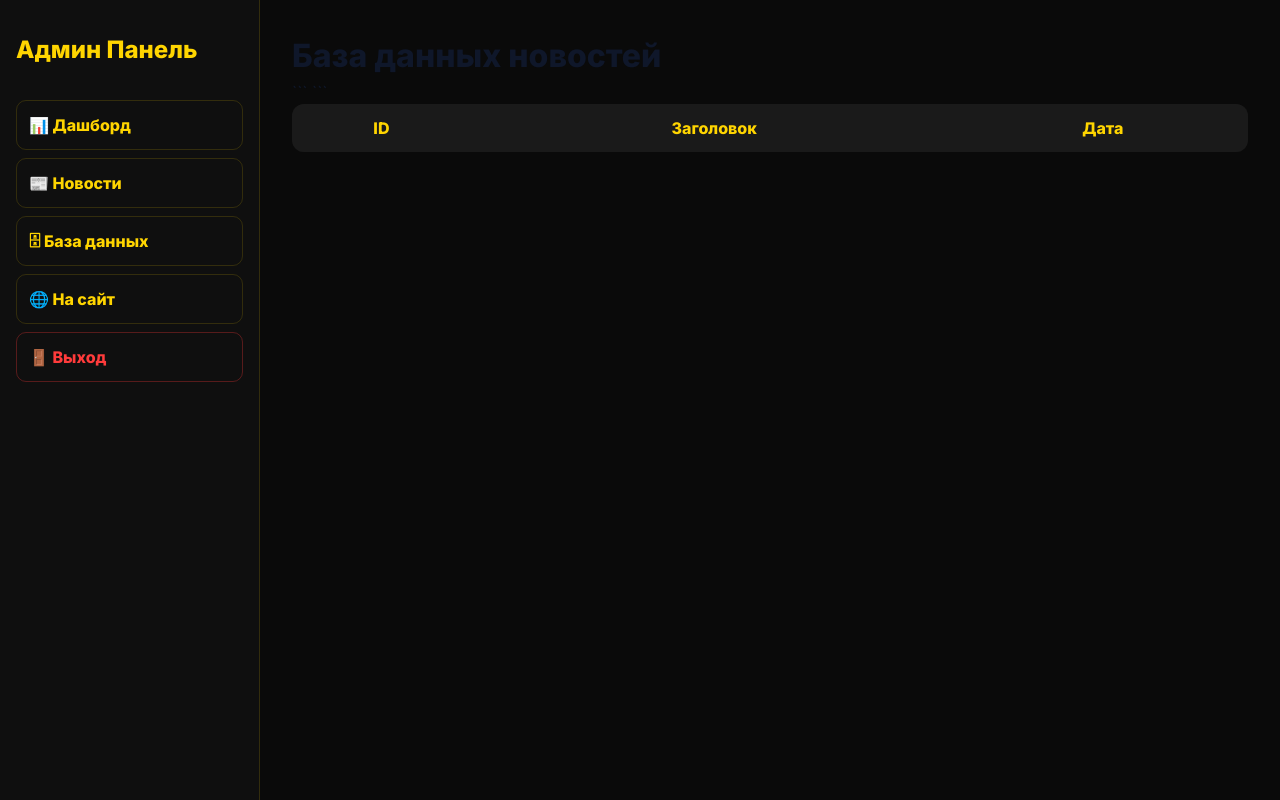
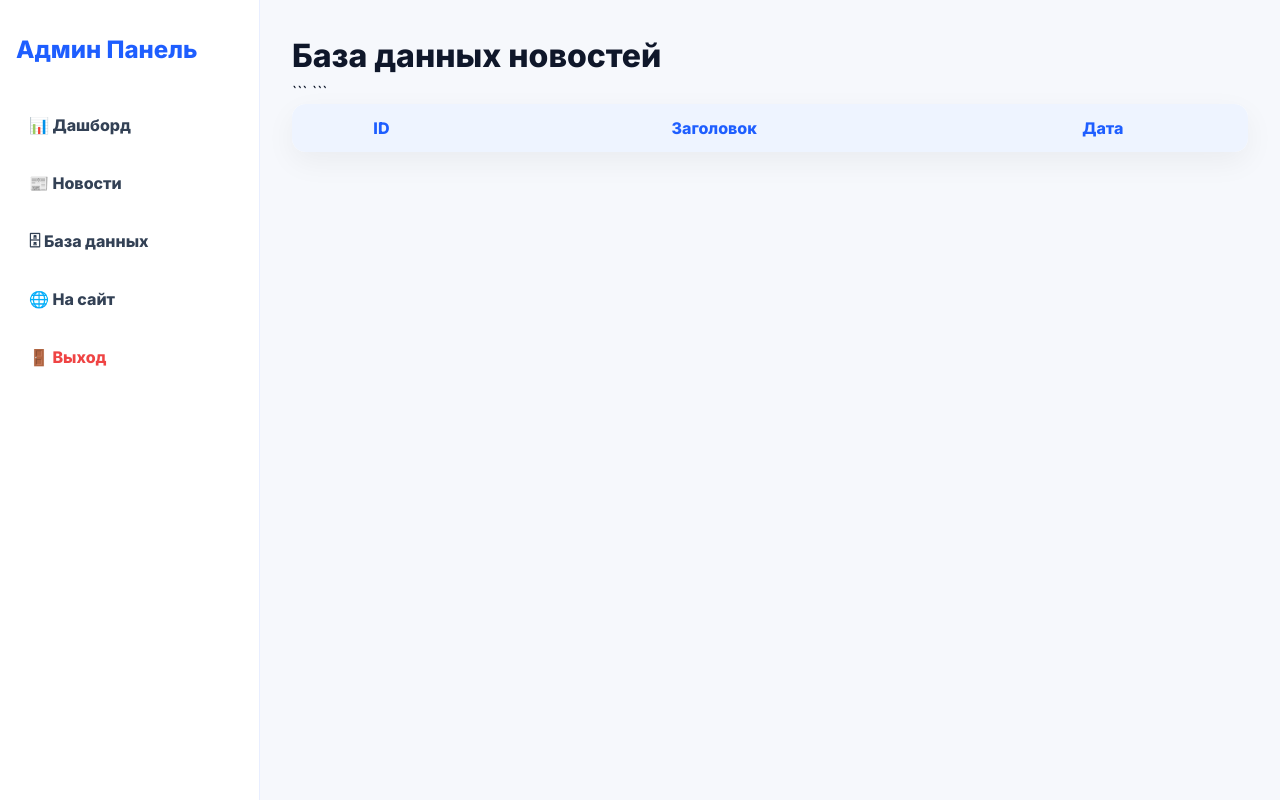
Before and after one commit to alisultangali10-maker/ali, a Flask app: page /admin/database in a window 1280 px wide. Run offline with Flask 3, Linux system fonts and the light colour scheme; a user stored in the database is signed in; data that the repository does not hold is empty.

Commit message:
Update base.html

```diff
--- a/app/templates/admin/base.html
+++ b/app/templates/admin/base.html
@@ -9,8 +9,10 @@
     <link rel="stylesheet" href="{{ url_for('static', filename='css/style.css') }}?v=99">
 
     <style>
+       /* ===== MODERN BLUE ADMIN BASE ===== */
+
 body {
-            background: #c4d4f5;
+    background: #f6f8fc;
     color: #0f172a;
     font-family: 'Inter', sans-serif;
 }
@@ -20,55 +22,55 @@
     min-height: 100vh;
 }
 
-        /* SIDEBAR */
+/* SIDEBAR (WHITE + BLUE) */
 .admin-sidebar {
     width: 260px;
-            background: #0f0f0f;
-            border-right: 1px solid rgba(255, 213, 0, 0.15);
+    background: #ffffff;
+    border-right: 1px solid rgba(30,94,255,0.10);
     padding: 2rem 1rem;
+    box-shadow: 10px 0 30px rgba(0,0,0,0.03);
 }
 
 .admin-sidebar h2 {
-            color: #ffd500;
-            font-weight: 800;
+    color: #1e5eff;
+    font-weight: 900;
     margin-bottom: 2rem;
 }
 
+/* MENU LINKS */
 .admin-sidebar a {
     display: block;
     padding: 12px;
     margin-bottom: 8px;
-            border-radius: 10px;
+    border-radius: 12px;
     text-decoration: none;
     font-weight: 700;
+
+    color: #334155;
+    border: 1px solid transparent;
     transition: 0.3s;
-
-            /* default = YELLOW THEME */
-            color: #ffd500;
-            border: 1px solid rgba(255, 213, 0, 0.15);
-            background: transparent;
 }
 
 .admin-sidebar a:hover {
-            background: rgba(255, 213, 0, 0.12);
-            transform: translateX(3px);
+    background: #eef4ff;
+    color: #1e5eff;
+    transform: translateX(4px);
 }
 
-        /* DANGER BUTTON (logout) */
+/* LOGOUT */
 .admin-sidebar a.logout {
-            color: #ff3b3b;
-            border: 1px solid rgba(255, 59, 59, 0.3);
+    color: #ef4444;
 }
 
 .admin-sidebar a.logout:hover {
-            background: rgba(255, 59, 59, 0.12);
+    background: #ffecec;
 }
 
 /* CONTENT */
 .admin-content {
     flex: 1;
     padding: 2rem;
-            background: #0a0a0a;
+    background: #f6f8fc;
 }
 
 /* HEADER */
@@ -77,113 +79,71 @@
     justify-content: space-between;
     margin-bottom: 2rem;
     padding-bottom: 1rem;
-            border-bottom: 1px solid rgba(255, 213, 0, 0.15);
+    border-bottom: 1px solid rgba(30,94,255,0.10);
 }
 
 .admin-header h1 {
-            color: #ffd500;
+    color: #1e5eff;
+    font-weight: 900;
 }
 
 /* TABLE */
 .admin-table {
     width: 100%;
     border-collapse: collapse;
-            background: #111;
-            border-radius: 12px;
+    background: #fff;
+    border-radius: 14px;
     overflow: hidden;
+    box-shadow: 0 10px 30px rgba(0,0,0,0.05);
 }
 
 .admin-table th {
-            background: #1a1a1a;
-            color: #ffd500;
+    background: #eef4ff;
+    color: #1e5eff;
     padding: 12px;
 }
 
 .admin-table td {
-            border-top: 1px solid rgba(255, 213, 0, 0.08);
     padding: 12px;
-            color: #ddd;
+    border-top: 1px solid #f1f5f9;
 }
 
-        .admin-table tr:hover {
-            background: rgba(255, 213, 0, 0.05);
-        }
-
-        /* ===== BUTTON SYSTEM ===== */
-
+/* BUTTONS */
 .btn {
+    background: #1e5eff;
+    color: #fff;
     padding: 10px 14px;
-            border-radius: 8px;
+    border-radius: 10px;
     font-weight: 800;
-            text-decoration: none;
-            display: inline-block;
-            transition: 0.25s;
+    border: none;
     cursor: pointer;
-            border: none;
-        }
-
-        /* PRIMARY (YELLOW - DEFAULT) */
-        .btn {
-            background: #ffd500;
-            color: #000;
+    transition: 0.3s;
 }
 
 .btn:hover {
-            filter: brightness(1.1);
+    background: #1147d9;
     transform: translateY(-2px);
 }
 
-        /* SECONDARY YELLOW OUTLINE */
 .btn-outline {
     background: transparent;
-            border: 1px solid #ffd500;
-            color: #ffd500;
+    border: 1px solid #1e5eff;
+    color: #1e5eff;
 }
 
 .btn-outline:hover {
-            background: rgba(255, 213, 0, 0.1);
+    background: #eef4ff;
 }
 
-        /* DANGER (RED) */
 .btn-danger {
-            background: #ff3b3b;
+    background: #ef4444;
     color: white;
-        }
-
-        .btn-danger:hover {
-            background: #ff1f1f;
-            transform: translateY(-2px);
 }
 
 /* FLASH */
 .flashes li {
-            color: #ffd500;
+    color: #1e5eff;
     font-weight: bold;
-            margin-bottom: 1rem;
-        }
-@media (max-width: 768px) {
-
-    .admin-layout {
-        flex-direction: column;
-    }
-
-    .admin-sidebar {
-        width: 100%;
-        padding: 15px;
-        border-right: none;
-        border-bottom: 1px solid rgba(255, 213, 0, 0.15);
-    }
-
-    .admin-content {
-        padding: 15px;
-    }
-
-    .admin-header {
-        flex-direction: column;
-        align-items: flex-start;
-        gap: 10px;
-    }
-
 }
     </style>
 </head>
```
Lines whose indentation alone changed are shown as unchanged.
